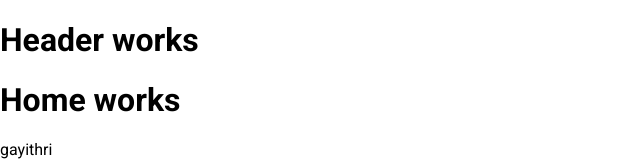
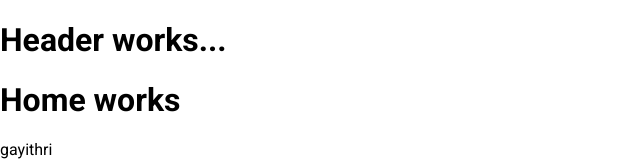
Before and after one commit to divyeshchudasama/MERN-e-commerce-project, a React (Create React App) app in the folder e-mart/: page / in a window 1280 px wide. Shown: the top 161 px of the page, without its empty margins (0-640 px from the left). Built offline with nearby package versions, Linux system fonts and the light colour scheme.

Commit message:
test push2
test push2

```diff
--- a/e-mart/src/components/header/Header.jsx
+++ b/e-mart/src/components/header/Header.jsx
@@ -4,7 +4,7 @@ import styles from "./Header.module.css";
 function Header() {
   return (
     <div>
-      <h1>Header works</h1>
+      <h1>Header works...</h1>
     </div>
   );
 }
```
